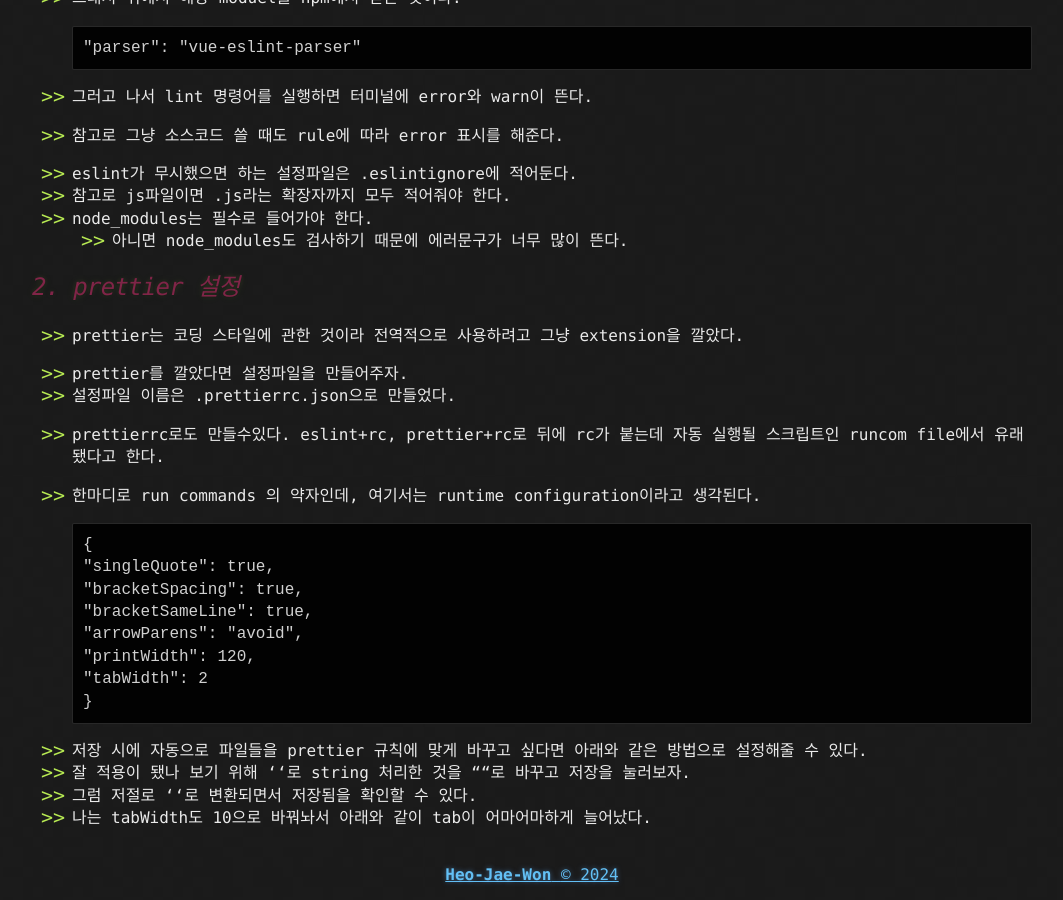
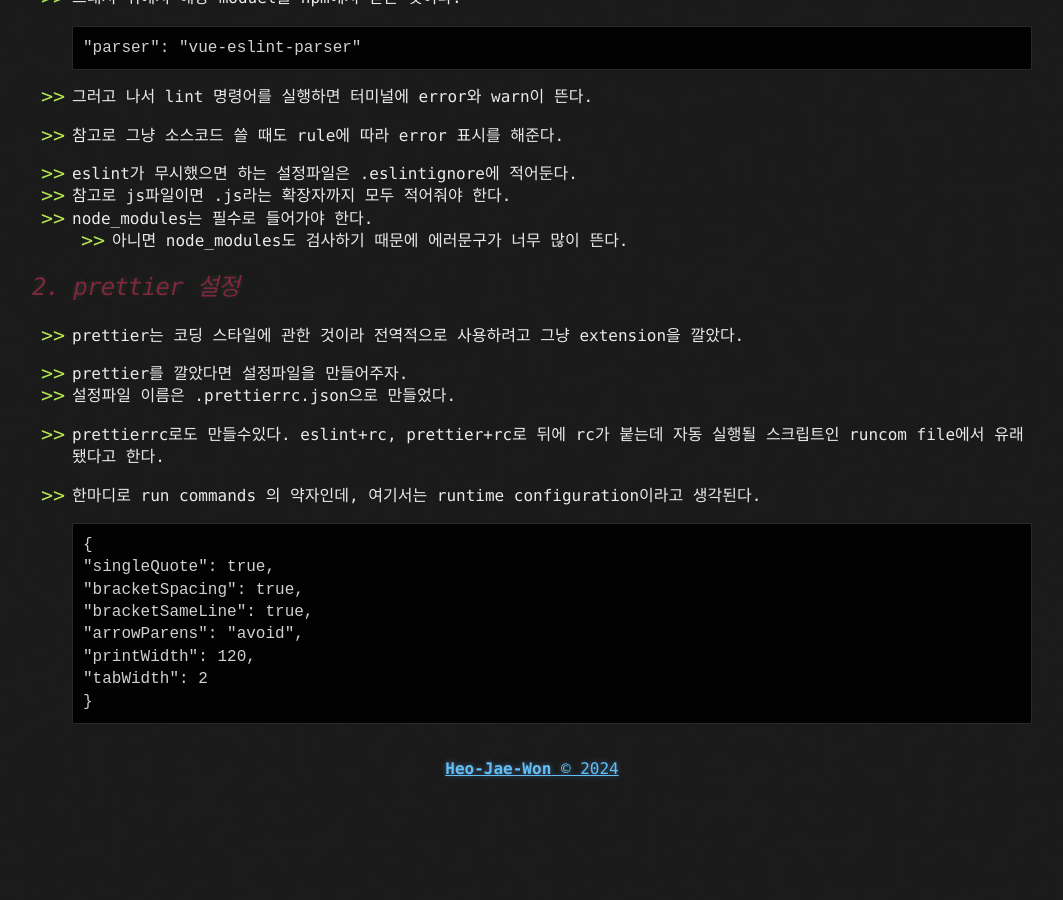
Before and after one commit to Heo-Jae-Won/Heo-Jae-Won.github.io, a Jekyll site: the page built from _posts/2024-01-05-prettier-eslint.md, in a window 1280 px wide and 900 px high, scrolled down 2184 px. Shown: the whole window, without its empty margins (108-1171 px from the left). Built offline with Jekyll 4.4.1, drawn with Linux system fonts in a browser that asks for light colours; after the commit the page ends 2978 px from its top, so only the background shows below that; part of the change alters nothing that is shown.

Commit message:
Update 2024-01-05-prettier-eslint.md

````diff
--- a/_posts/2024-01-05-prettier-eslint.md
+++ b/_posts/2024-01-05-prettier-eslint.md
@@ -1,6 +1,16 @@
 ---
 title: prettier & esLint 설정법
 published: true
+categories:
+  - Eslint
+tags:
+  - Eslint
+
+toc: true
+toc_sticky: true
+
+date: 2024-01-05
+last_modified_at: 2024-01-05
 ---
 
 - prettier를 설정한 이후 오류가 났다.
@@ -119,7 +129,3 @@ https://eslint.org/docs/latest/rules/
   "tabWidth": 2
 }
 ```
-- 저장 시에 자동으로 파일들을 prettier 규칙에 맞게 바꾸고 싶다면 아래와 같은 방법으로 설정해줄 수 있다.
-- 잘 적용이 됐나 보기 위해 ''로 string 처리한 것을 ""로 바꾸고 저장을 눌러보자.
-- 그럼 저절로 ''로 변환되면서 저장됨을 확인할 수 있다.
-- 나는 tabWidth도 10으로 바꿔놔서 아래와 같이 tab이 어마어마하게 늘어났다.
````
